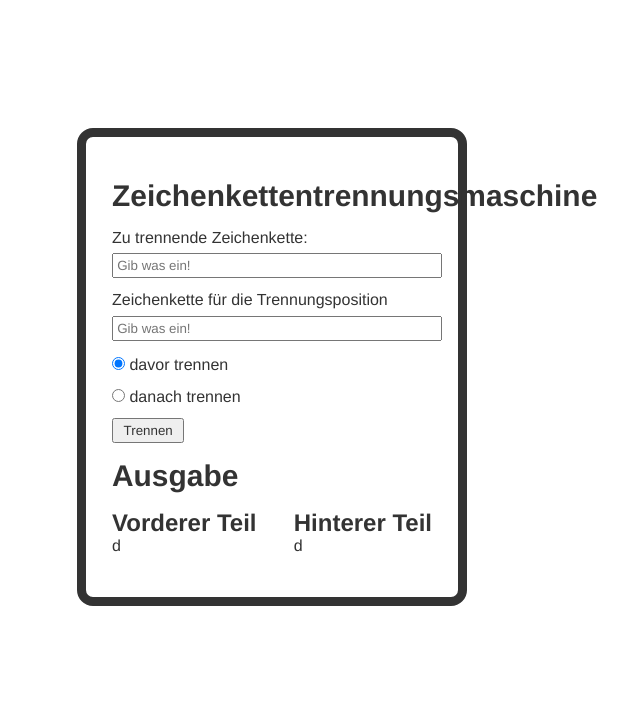
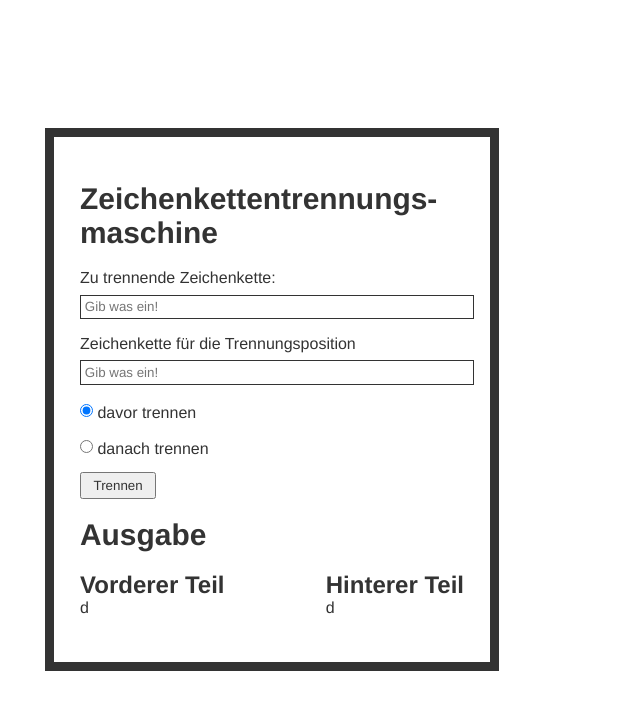
Before and after one commit to Finnschy/Javascript-Zeichenkettentrennungsmaschine, a plain HTML site: page index.html in a window 1280 px wide. Shown: the whole page, without its empty margins (368-1008 px from the left). Drawn offline with Linux system fonts and the light colour scheme.

Commit message:
ein paar html und css fixes

```diff
--- a/assets/css/style.css
+++ b/assets/css/style.css
@@ -7,19 +7,16 @@
 
 section {
     border: .6rem solid #333;
-    border-radius: 1rem;
-    width: 25%;
+    max-width: 30%;
     margin: 10% auto;
     padding: 2%;
-    -webkit-border-radius: 1rem;
-    -moz-border-radius: 1rem;
-    -ms-border-radius: 1rem;
-    -o-border-radius: 1rem;
 }
 
 h1 {
     font-size: 1.87rem;
     margin: 5% 0;
+    word-wrap: break-word;
+    hyphens: auto;
 }
 
 
@@ -27,6 +24,7 @@ input[type=text] {
     width: 100%;
     margin: 2% 0;
     padding: 1%;
+    border: 1px solid #333;
 }
 
 label:nth-of-type(2) {
--- a/assets/js/main.js
+++ b/assets/js/main.js
@@ -1 +1,16 @@
 // zeichenkettentrennungsmaschine
+
+let toCutString = document.getElementById("toCutString")
+let posString = document.getElementById("posString")
+let beforeCut = document.getElementById("beforeCut")
+let afterCut = document.getElementById("afterCut")
+
+const cutString = () => {
+    event.preventDefault()
+    if (beforeCut.checked) {
+        console.log("Davor");
+
+    } else if (afterCut.checked) {
+        console.log("Danach");
+    }
+}
--- a/index.html
+++ b/index.html
@@ -1,5 +1,5 @@
 <!DOCTYPE html>
-<html lang="en">
+<html lang="de">
 
 <head>
     <meta charset="UTF-8">
@@ -8,23 +8,23 @@
     <link rel="stylesheet" href="assets/css/style.css">
 </head>
 
-<body>
+<body id="main">
     <section>
         <h1>Zeichenkettentrennungsmaschine</h1>
         <form action="">
             <label for="toCutString">Zu trennende Zeichenkette:</label>
             <br>
-            <input type="text" name="toCutString" id="cutString" placeholder="Gib was ein!">
+            <input type="text" name="toCutString" id="toCutString" placeholder="Gib was ein!">
             <br>
             <label for="posString">Zeichenkette für die Trennungsposition</label>
             <br>
             <input type="text" name="posString" id="posString" placeholder="Gib was ein!">
             <br>
-            <input type="radio" name="radio" id="beforeRadio" checked /> davor trennen
+            <input type="radio" name="radio" id="beforeCut" checked/> davor trennen
             <br>
-            <input type="radio" name="radio" id="afterRadio" /> danach trennen
+            <input type="radio" name="radio" id="afterCut"/> danach trennen
             <br>
-            <input type="submit" value="Trennen">
+            <input type="submit" value="Trennen" onclick="cutString()">
         </form>
 
         <h1>Ausgabe</h1>
```
